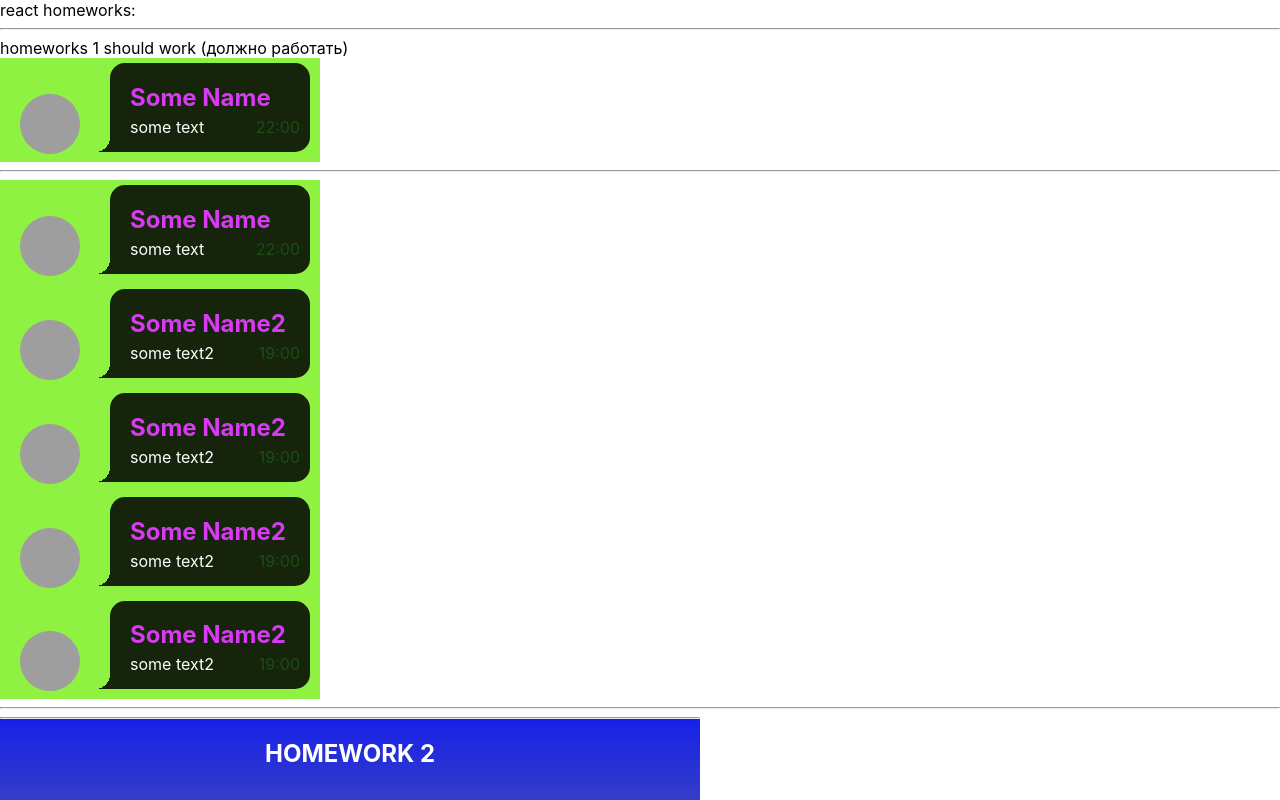
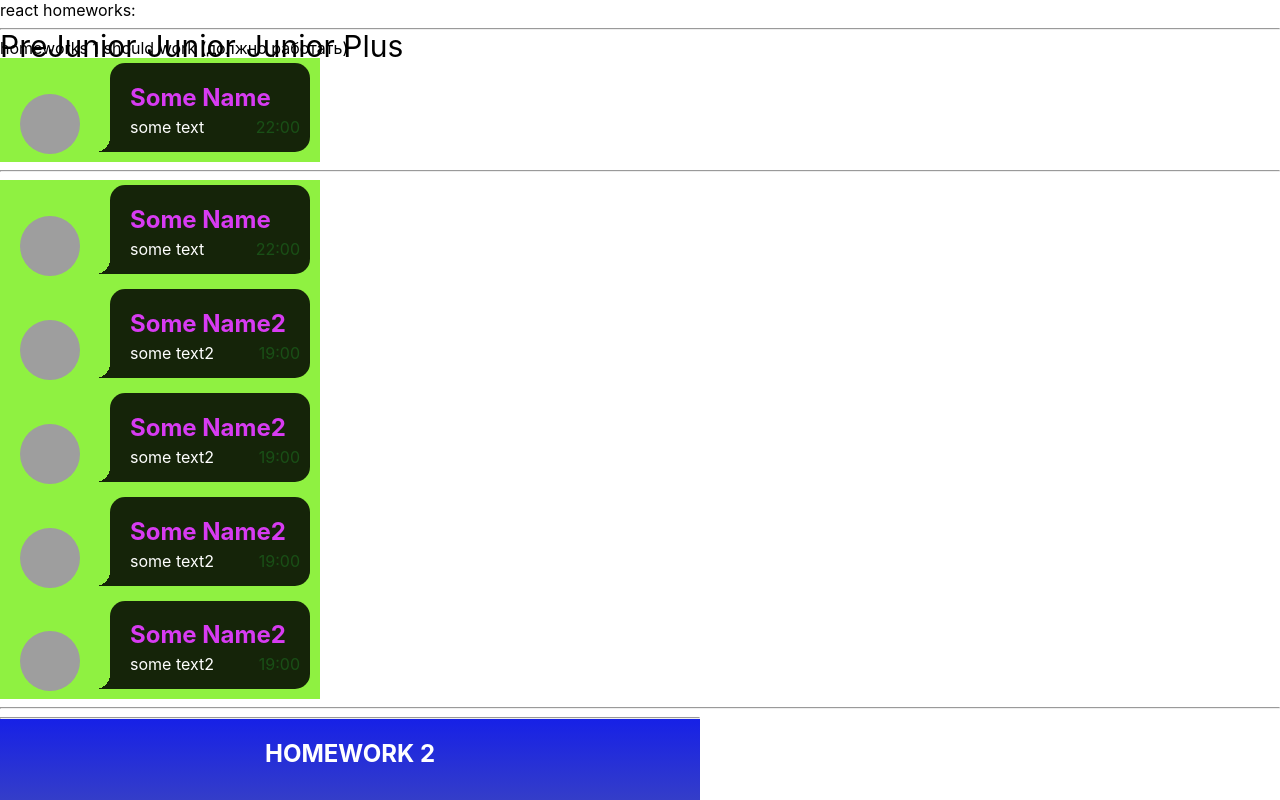
Before and after one commit to Jgatzwow/simple-react-hw-my-take, a React (Create React App) app: page /#/pre-junior in a window 1280 px wide. Shown: the top 800 px of the page. Built offline with nearby package versions, Linux system fonts and the light colour scheme; grey boxes are pictures that could not be loaded.

Commit message:
Almost did hw5, burger menu left to be done

```diff
--- a/package.json
+++ b/package.json
@@ -11,10 +11,12 @@
     "@types/node": "^16.7.13",
     "@types/react": "^18.0.0",
     "@types/react-dom": "^18.0.0",
+    "@types/react-router-dom": "^5.3.3",
     "@types/uuid": "^8.3.4",
     "gh-pages": "^4.0.0",
     "react": "^18.2.0",
     "react-dom": "^18.2.0",
+    "react-router-dom": "^6.3.0",
     "react-scripts": "5.0.1",
     "typescript": "^4.4.2",
     "uuid": "^8.3.2",
--- a/src/p1-main/m1-ui/u1-app/App.tsx
+++ b/src/p1-main/m1-ui/u1-app/App.tsx
@@ -1,19 +1,17 @@
 import React from 'react'
 import s from './App.module.css'
-import HW1 from '../../../p2-homeworks/h1/HW1'
-import HW2 from '../../../p2-homeworks/h2/HW2';
-import HW3 from '../../../p2-homeworks/h3/HW3';
-import HW4 from '../../../p2-homeworks/h4/HW4';
+import HW5 from '../../../p2-homeworks/h5-rrd-v6/HW5';
+
 
 function App() {
     return (
         <div className={s.App}>
             <div>react homeworks:</div>
-            <HW1/>
-            <HW2/>
+            {/*<HW1/>*/}
+            {/*<HW2/>
             <HW3/>
-            <HW4/>
-            {/*<HW5/>*/}
+            <HW4/>*/}
+            <HW5/>
 
         </div>
     )
--- a/src/p2-homeworks/h3/Greeting.module.css
+++ b/src/p2-homeworks/h3/Greeting.module.css
@@ -92,6 +92,10 @@
     border: 2px solid #4285f4;
 }
 
+.disabled {
+    opacity: 0.5;
+}
+
 .total__users {
     width: 43px;
     height: 43px;
--- a/src/p2-homeworks/h3/Greeting.tsx
+++ b/src/p2-homeworks/h3/Greeting.tsx
@@ -25,7 +25,7 @@ const Greeting: React.FC<GreetingPropsType> = (
                                 value={name}
                                 onChange={setNameCallback}
                                 className={inputClass}/>
-                <SuperButton disabled={!!error} onClick={addUser}>
+                <SuperButton className={error ? s.disabled : ''} disabled={!!error} onClick={addUser}>
                     add
                 </SuperButton>
                 <span className={s.total__users}>{totalUsers}</span>
--- a/src/p2-homeworks/h5-rrd-v6/HW5.tsx
+++ b/src/p2-homeworks/h5-rrd-v6/HW5.tsx
@@ -1,18 +1,19 @@
 import React from 'react'
 import Header from './Header'
 import Pages from './Pages'
+import {HashRouter} from 'react-router-dom';
 
 function HW5() {
     return (
         <div>
             {/*в gh-pages лучше работает HashRouter*/}
-            {/*<HashRouter>*/}
+            <HashRouter>
 
             <Header/>
 
             <Pages/>
 
-            {/*</HashRouter>*/}
+            </HashRouter>
         </div>
     )
 }
--- a/src/p2-homeworks/h5-rrd-v6/Header.tsx
+++ b/src/p2-homeworks/h5-rrd-v6/Header.tsx
@@ -1,11 +1,21 @@
 import React from 'react'
+import {NavLink} from 'react-router-dom';
+import {JUNIOR, JUNIOR_PLUS, PRE_JUNIOR} from './Pages';
+import s from './pages/Pages.module.css'
 
 function Header() {
     return (
-        <div>
-            // add NavLinks
-
-        </div>
+        <nav className={s.navbar}>
+            <div>
+                <NavLink className={s.hw__link} to={PRE_JUNIOR}>PreJunior</NavLink>
+            </div>
+            <div>
+                <NavLink className={s.hw__link} to={JUNIOR}>Junior</NavLink>
+            </div>
+            <div>
+                <NavLink className={s.hw__link} to={JUNIOR_PLUS}>Junior Plus</NavLink>
+            </div>
+        </nav>
     )
 }
 
--- a/src/p2-homeworks/h5-rrd-v6/Pages.tsx
+++ b/src/p2-homeworks/h5-rrd-v6/Pages.tsx
@@ -1,26 +1,37 @@
 import React from 'react'
+import {Navigate, Route, Routes} from 'react-router-dom';
+import PreJunior from '../h5/pages/PreJunior';
+
+import Junior from './pages/Junior';
+import JuniorPlus from './pages/JuniorPlus';
+import Error404 from '../h5-rrd-v6/pages/Error404';
 
 export const PATH = {
     PRE_JUNIOR: '/pre-junior',
+    JUNIOR: '/junior',
+    JUNIOR_PLUS: '/junior-plus',
     // add paths
 }
+export const {PRE_JUNIOR, JUNIOR_PLUS, JUNIOR} = PATH
 
 function Pages() {
     return (
         <div>
             {/*Routes выбирает первый подходящий роут*/}
-            {/*<Routes>*/}
+            <Routes>
 
                 {/*в начале мы попадаем на страницу '/' и переходим сразу на страницу PRE_JUNIOR*/}
-                {/*<Route path={'/'} element={<Navigate to={PATH.PRE_JUNIOR}/>}/>*/}
+                <Route path={'/'} element={<Navigate to={PATH.PRE_JUNIOR}/>}/>
 
-                {/*<Route path={PATH.PRE_JUNIOR} element={<PreJunior/>}/>*/}
+                <Route path={PRE_JUNIOR} element={<PreJunior/>}/>
+                <Route path={JUNIOR} element={<Junior/>}/>
+                <Route path={JUNIOR_PLUS} element={<JuniorPlus/>}/>
                 // add routes
 
                 {/*он отрисуется если пользователь захочет попасть на несуществующую страницу*/}
-                {/*<Route path={'/*'} element={<Error404/>}/>*/}
+                <Route path={'/*'} element={<Error404/>}/>
 
-            {/*</Routes>*/}
+            </Routes>
         </div>
     )
 }
--- a/src/p2-homeworks/h5-rrd-v6/pages/Error404.tsx
+++ b/src/p2-homeworks/h5-rrd-v6/pages/Error404.tsx
@@ -1,11 +1,12 @@
 import React from 'react'
+import s from './Pages.module.css'
 
 function Error404() {
     return (
-        <div>
-            <div>404</div>
-            <div>Page not found!</div>
-            <div>—ฅ/ᐠ.̫ .ᐟ\ฅ—</div>
+        <div className={s.error404__wrapper}>
+            <div className={s.error__code}>404</div>
+            <div className={s.error__text}>Page not found!</div>
+            <div className={s.error__face}>—ฅ/ᐠ.̫ .ᐟ\ฅ—</div>
         </div>
     )
 }
--- /dev/null
+++ b/src/p2-homeworks/h5-rrd-v6/pages/Junior.tsx
@@ -0,0 +1,23 @@
+import React from 'react'
+import HW1 from '../../h1/HW1'
+import HW2 from '../../h2/HW2'
+import HW3 from '../../h3/HW3'
+import HW4 from '../../h4/HW4'
+
+function Junior() {
+    return (
+        <div>
+            {/*<HW7/>
+            <HW8/>
+            <HW9/>
+            <HW10/>*/}
+            {/*<HW11/>*/}
+
+        </div>
+    )
+}
+
+export default Junior
+
+// сделайте по аналогии пустые страницы джун и джун+
+// туда будут добавляться следующие дз
--- /dev/null
+++ b/src/p2-homeworks/h5-rrd-v6/pages/JuniorPlus.tsx
@@ -0,0 +1,23 @@
+import React from 'react'
+import HW1 from '../../h1/HW1'
+import HW2 from '../../h2/HW2'
+import HW3 from '../../h3/HW3'
+import HW4 from '../../h4/HW4'
+
+function JuniorPlus() {
+    return (
+        <div>
+            {/*<HW12/>
+            <HW13/>
+            <HW14/>
+            <HW15/>*/}
+            {/*<HW16/>*/}
+
+        </div>
+    )
+}
+
+export default JuniorPlus
+
+// сделайте по аналогии пустые страницы джун и джун+
+// туда будут добавляться следующие дз
--- /dev/null
+++ b/src/p2-homeworks/h5-rrd-v6/pages/Pages.module.css
@@ -0,0 +1,45 @@
+.error404__wrapper {
+    margin: 0 auto;
+    display: flex;
+    justify-content: center;
+    align-items: center;
+    background: red;
+    flex-direction: column;
+    color: white;
+    max-width: 1480px;
+    padding: 20px;
+    box-sizing: border-box;
+    gap: 10px;
+}
+
+.error__code {
+    font-size: 80px;
+}
+
+.error__text {
+    font-size: 80px;
+    font-weight: 500;
+}
+
+.error__face {
+    font-size: 40px;
+}
+
+.navbar {
+    position: fixed;
+
+    display: flex;
+    gap: 10px;
+}
+
+.hw__link {
+    text-decoration: none;
+    font-size: 30px;
+    color: black;
+}
+
+.hw__link:hover,
+.hw__link:focus,
+.hw__link:active {
+    color: gold;
+}
```
Also changed, not shown: src/p2-homeworks/h5/pages/Error404.tsx (+5 -4 lines), 1 other file (tests, documents, lock files or other folders).
